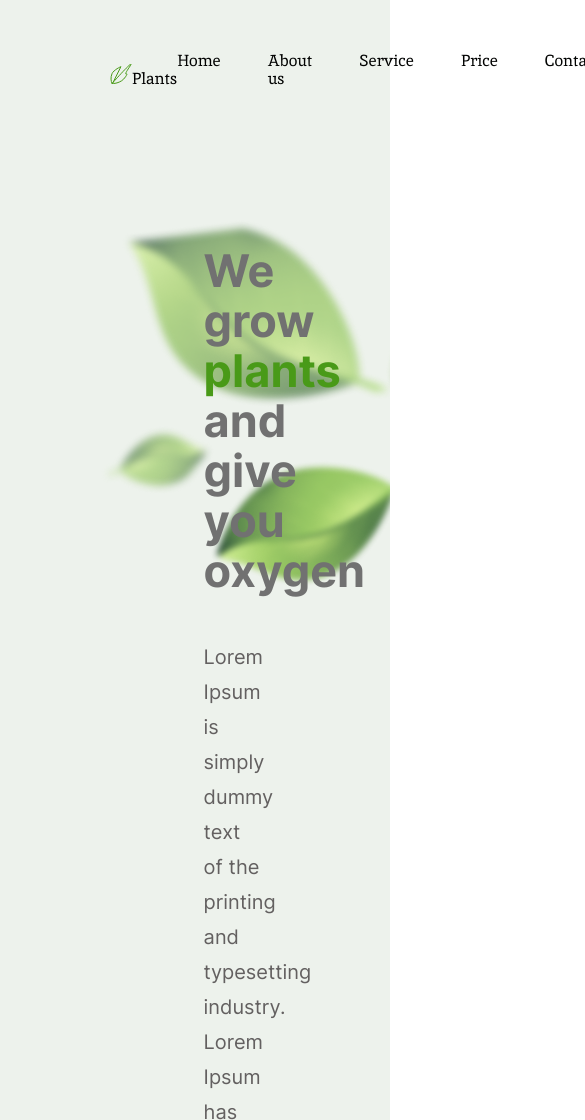
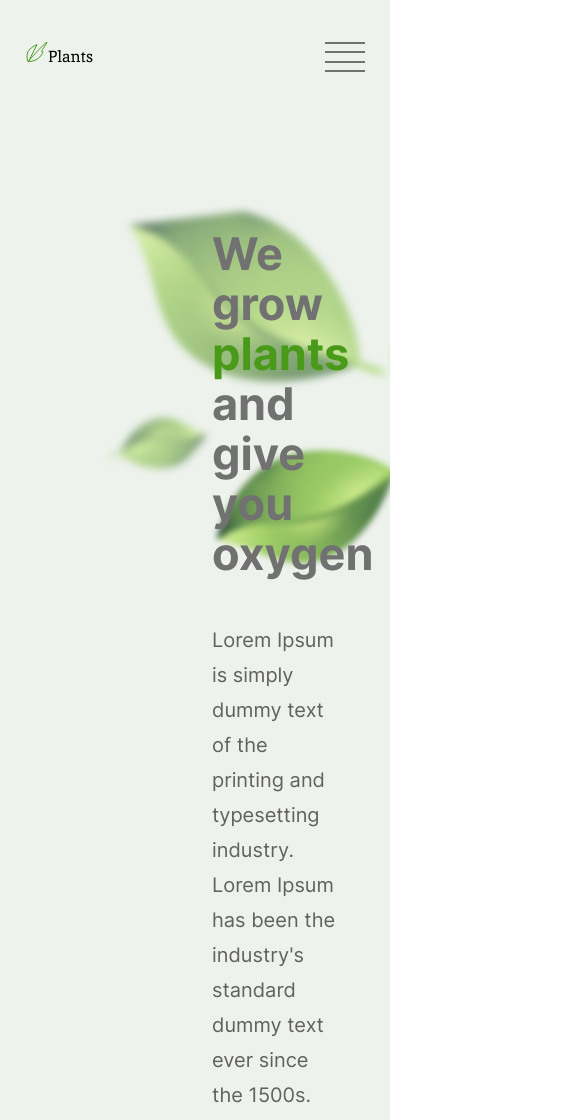
Before and after one commit to Rednata/RSSchool_stage0, a plain HTML site: page plants/index.html in a window 390 px wide. Shown: the top 1120 px of the page, 585 px wide, since content can reach past the window. Drawn offline with Linux system fonts and the light colour scheme.

Commit message:
feat: adaptive for header

```diff
--- a/plants/index.html
+++ b/plants/index.html
@@ -40,6 +40,12 @@
           </li>
         </ul>
       </nav>
+      <button class="burger">
+        <span class="burger__dash"></span>
+        <span class="burger__dash"></span>
+        <span class="burger__dash"></span>
+        <span class="burger__dash"></span>
+      </button>
     </div>
 
   </header>
--- a/plants/style/global.css
+++ b/plants/style/global.css
@@ -84,3 +84,15 @@ body {
     margin: 0 auto;
     /* border: 1px solid red; */
 }
+
+@media (max-width:1000px) {
+    .container {
+        padding: 0 50px;
+    }
+}
+
+@media (max-width:500px) {
+    .container {
+        padding: 0 25px;
+    }
+}
--- a/plants/style/header.css
+++ b/plants/style/header.css
@@ -26,7 +26,6 @@
   background-image: url("../assets/image/logo_vector.svg");
   background-repeat: no-repeat;
   background-position: center;
-
 }
 
 .nav__list {
@@ -38,3 +37,53 @@
   color: var(--accent-add-color);
   transition: color 0.2s ease;
 }
+
+.burger {
+  display: none;
+  flex-direction: column;
+  justify-content: space-between;
+  width: 40px;
+  height: 30px;
+  background-color: transparent;
+  border: none;
+}
+
+.burger__dash {
+  display: block;
+  width: 100%;
+  height: 2px;
+  background-color: var(--title-text-color);
+}
+
+@media (max-width:1200px) {
+  .header {
+    padding-top: 46px;
+  }
+  .nav__list {
+    gap: 44px;
+  }
+  .nav__link {
+    padding-right: 5px;
+  }
+}
+
+@media (max-width:760px) {
+  .header__container {
+    align-items: center;
+  }
+  .header__nav {
+    display: none;
+  }
+  .burger {
+    display: flex;
+  }
+}
+
+@media (max-width:500px) {
+  .header {
+    padding-top: 42px;
+  }
+  .header__logo{
+    padding-bottom: 5px;
+  }
+}
```
